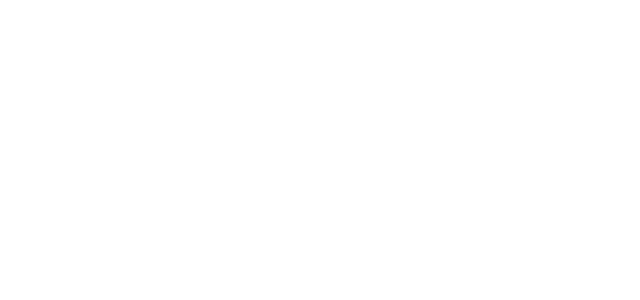
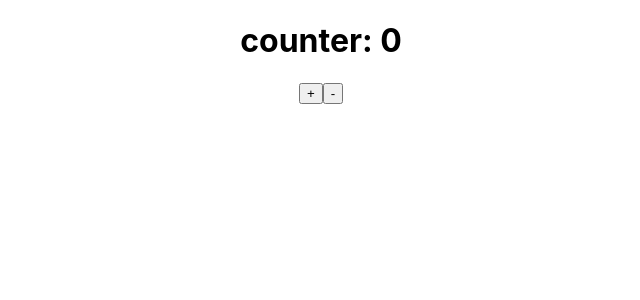
Before and after one commit to malaniak96/react-js, a React (Create React App) app: page / in a window 1280 px wide. Shown: the top 300 px of the page, without its empty margins (319-959 px from the left). Built offline with nearby package versions, Linux system fonts and the light colour scheme.

Commit message:
fetch lesson1_4

```diff
--- a/src/App.js
+++ b/src/App.js
@@ -1,12 +1,54 @@
 import logo from './logo.svg';
 import './App.css';
+import {useEffect, useState} from "react";
 
 function App() {
+
+  //const [users, setUsers] = useState([]);
+  //users = [] getter info
+  //setUsers([........]) setter info
+  //hook useState
+  // fetch('https://jsonplaceholder.typicode.com/users')
+  //     .then(value => value.json())
+  //     .then(value => {
+  //console.log('asd'); shows many times
+  //      setUsers(value);
+  //       //запускає рендер
+  //     });
+
+  //always use useEffect
+  //useState use for async or on click
+  // useEffect( ()=> {
+  //   fetch('https://jsonplaceholder.typicode.com/users')
+  //       .then(value => value.json())
+  //       .then(value => {
+  //         console.log('asd');
+  //        setUsers(value);
+  //       });
+  // }, []);
+  //
+  let [counter, setCounter] = useState(0);
+  let onClickIncrement = () => {
+    counter++;
+    setCounter(counter);
+    console.log(counter)
+  };
+  let onClickDecrement = () => {
+    counter--;
+    setCounter(counter);
+    console.log(counter);
+  };
+
   return (
     <div className="App">
+
+          <h1>counter: {counter}</h1>
+          <button onClick={onClickIncrement}>+</button>
+          <button onClick={onClickDecrement}>-</button>
 
     </div>
   );
 }
+//{users.map(value => <div> {value.name}</div>)}
 
 export default App;
```
